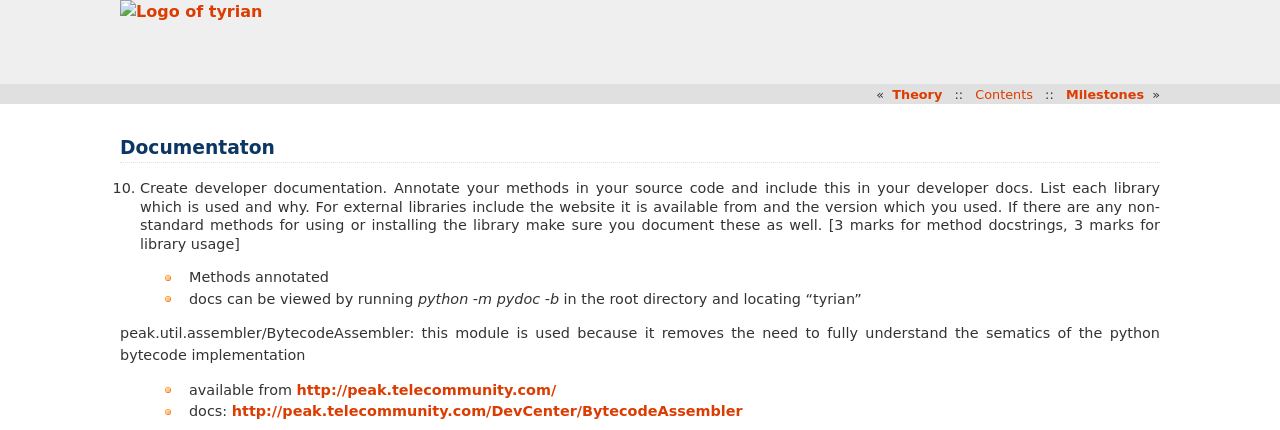
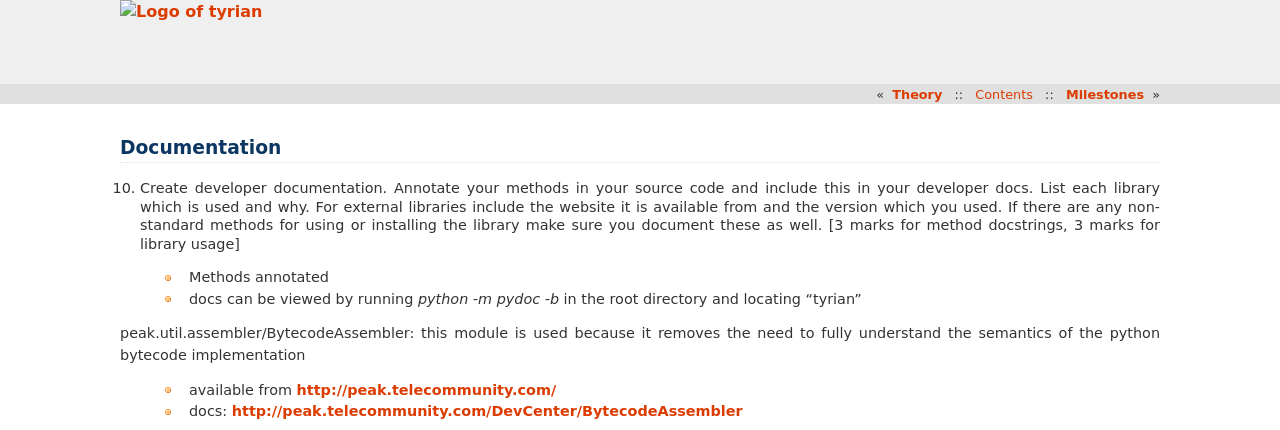
Before and after one commit to Mause/tyrian, a Sphinx documentation site: the page built from docs/source/theory/documentation.rst, in a window 1280 px wide. Shown: the top 430 px of the page. Built offline with Sphinx 7.4.7, drawn with Linux system fonts in a browser that asks for light colours; formulas are drawn with MathJax 3.

Commit message:
Spelling

```diff
--- a/docs/source/theory/documentation.rst
+++ b/docs/source/theory/documentation.rst
@@ -1,4 +1,4 @@
-Documentaton
+Documentation
 ============
 
 10. Create developer documentation. Annotate your methods in your source code and include this in your developer docs. List each library which is used and why. For external libraries include the website it is available from and the version which you used. If there are any non-standard methods for using or installing the library make sure you document these as well. [3 marks for method docstrings, 3 marks for library usage]
@@ -7,7 +7,7 @@ Documentaton
  * docs can be viewed by running `python -m pydoc -b` in the root directory and locating "tyrian"
 
 peak.util.assembler/BytecodeAssembler:
-this module is used because it removes the need to fully understand the sematics of the python bytecode implementation
+this module is used because it removes the need to fully understand the semantics of the python bytecode implementation
 
  * available from http://peak.telecommunity.com/
  * docs: http://peak.telecommunity.com/DevCenter/BytecodeAssembler
```
